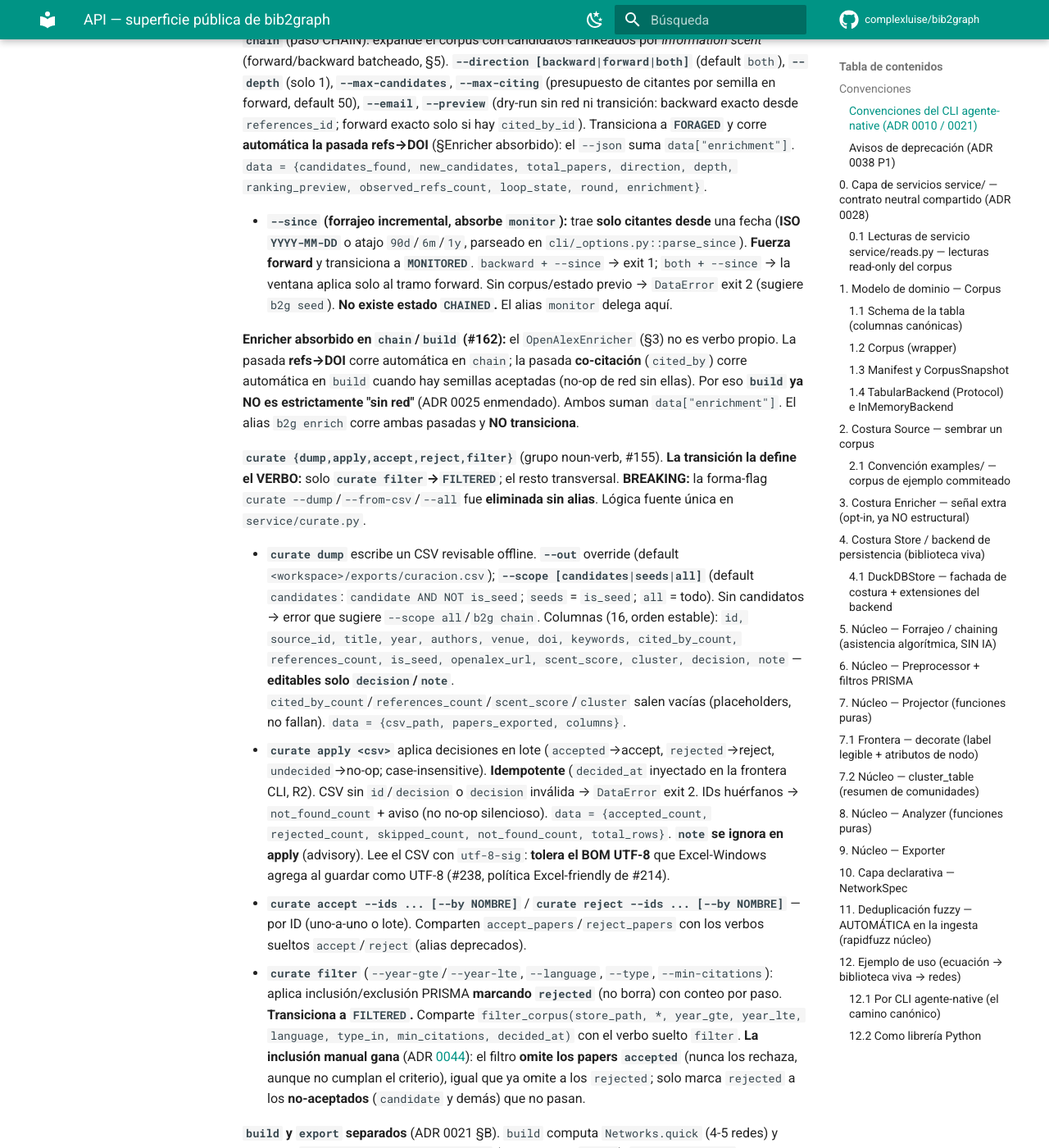
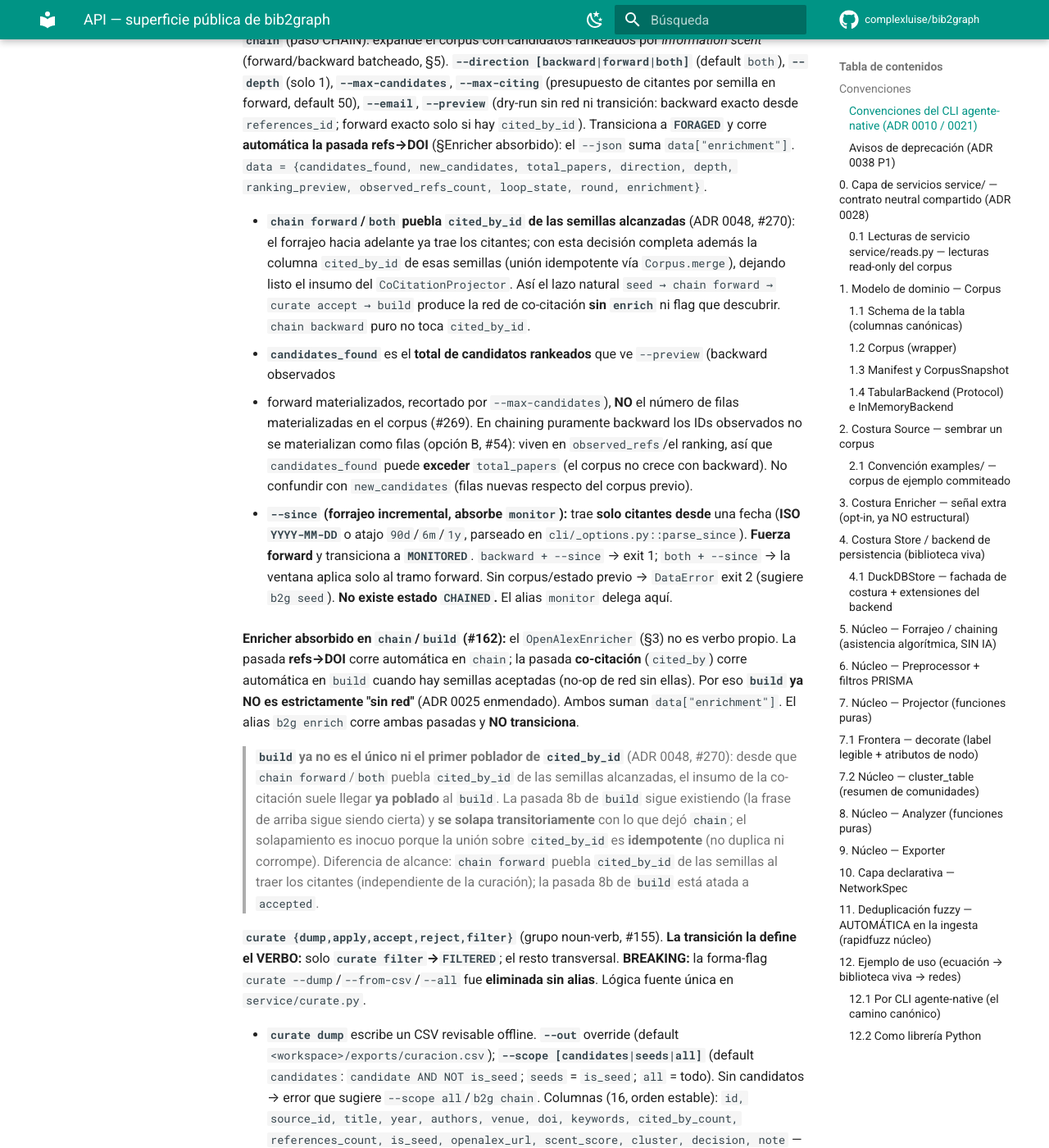
Before and after one commit to complexluise/bib2graph, an MkDocs documentation site: the page built from docs/API.md, in a window 1280 px wide and 1400 px high, scrolled down 2555 px. Shown: the whole window at 82% size. Built offline with MkDocs 1.6.1 and Material for MkDocs 9.7.7, drawn with Linux system fonts in a browser that asks for light colours; comment, search, counter and statistics services are not loaded; some of the changed text lies outside the part shown.

Commit message:
docs(chain): sincroniza API.md y features con backward count + co-citación (ADR 0048)
- API.md §chain: candidates_found = total rankeado (puede exceder
  total_papers en backward puro, #269); chain forward/both puebla
  cited_by_id (ADR 0048); build ya no es el único poblador.
- features/B-forrajear.feature: quita invariante rota total_papers>=
  candidates_found; escenario nuevo de co-citación por chain forward.
- features/D-redes.feature: co-citación aparece con cited_by_id poblado,
  no solo tras enrich.
- chain.py docstring: preview forward exacto tras enrich o chain forward.

Co-Authored-By: Claude Opus 4.8 (1M context) <noreply@anthropic.com>

```diff
--- a/docs/API.md
+++ b/docs/API.md
@@ -99,6 +99,19 @@ desde `references_id`; forward exacto solo si hay `cited_by_id`). Transiciona a
 {candidates_found, new_candidates, total_papers, direction, depth, ranking_preview, observed_refs_count,
 loop_state, round, enrichment}`.
 
+- **`chain forward`/`both` puebla `cited_by_id` de las semillas alcanzadas** (ADR 0048, #270): el
+  forrajeo hacia adelante ya trae los citantes; con esta decisión completa además la columna
+  `cited_by_id` de esas semillas (unión idempotente vía `Corpus.merge`), dejando listo el insumo del
+  `CoCitationProjector`. Así el lazo natural `seed → chain forward → curate accept → build` produce la
+  red de co-citación **sin `enrich`** ni flag que descubrir. `chain backward` puro no toca
+  `cited_by_id`.
+- **`candidates_found`** es el **total de candidatos rankeados** que ve `--preview` (backward observados
+  + forward materializados, recortado por `--max-candidates`), **NO** el número de filas materializadas
+  en el corpus (#269). En chaining puramente backward los IDs observados no se materializan como filas
+  (opción B, #54): viven en `observed_refs`/el ranking, así que `candidates_found` puede **exceder**
+  `total_papers` (el corpus no crece con backward). No confundir con `new_candidates` (filas nuevas
+  respecto del corpus previo).
+
 - **`--since` (forrajeo incremental, absorbe `monitor`):** trae **solo citantes desde** una fecha
   (**ISO `YYYY-MM-DD`** o atajo `90d`/`6m`/`1y`, parseado en `cli/_options.py::parse_since`). **Fuerza
   forward** y transiciona a **`MONITORED`**. `backward + --since` → exit 1; `both + --since` → la ventana
@@ -110,6 +123,14 @@ pasada **refs→DOI** corre automática en `chain`; la pasada **co-citación** (
 en `build` cuando hay semillas aceptadas (no-op de red sin ellas). Por eso **`build` ya NO es
 estrictamente "sin red"** (ADR 0025 enmendado). Ambos suman `data["enrichment"]`. El alias `b2g enrich`
 corre ambas pasadas y **NO transiciona**.
+
+> **`build` ya no es el único ni el primer poblador de `cited_by_id`** (ADR 0048, #270): desde que
+> `chain forward`/`both` puebla `cited_by_id` de las semillas alcanzadas, el insumo de la co-citación
+> suele llegar **ya poblado** al `build`. La pasada 8b de `build` sigue existiendo (la frase de arriba
+> sigue siendo cierta) y **se solapa transitoriamente** con lo que dejó `chain`; el solapamiento es
+> inocuo porque la unión sobre `cited_by_id` es **idempotente** (no duplica ni corrompe). Diferencia de
+> alcance: `chain forward` puebla `cited_by_id` de las semillas al traer los citantes (independiente de
+> la curación); la pasada 8b de `build` está atada a `accepted`.
 
 **`curate {dump,apply,accept,reject,filter}`** (grupo noun-verb, #155). **La transición la define el
 VERBO:** solo **`curate filter`→`FILTERED`**; el resto transversal. **BREAKING:** la forma-flag
@@ -1316,9 +1337,11 @@ completo** (crítica #2). La **co-citación** es la más cara (segundo nivel de
   (`id`) es el nodo.
 - **Co-citación:** el `CoCitationProjector` cuenta **`cited_by_id` compartido** = los **citantes
   compartidos** de la metodología (la frase "citantes con sus citas" ≡ `cited_by_id` compartido).
-  Proyecta con scope `seeds_only`. La co-citación es **end-to-end**: la pasada `cited_by` que corre
-  automática en `build` (cuando hay aceptadas) puebla `cited_by_id` con el 2º nivel de fetch del
-  `OpenAlexEnricher` (ADR 0007/0025), y `Networks.quick` la incluye cuando esa columna está poblada (§10).
+  Proyecta con scope `seeds_only`. La co-citación es **end-to-end**: `cited_by_id` se puebla con el 2º
+  nivel de fetch — desde **`chain forward`/`both`** (ADR 0048/#270, al traer los citantes de las
+  semillas alcanzadas) y/o desde la pasada `cited_by` de **`build`** (cuando hay aceptadas; ADR
+  0007/0025), unión idempotente entre ambas —, y `Networks.quick` la incluye cuando esa columna está
+  poblada (§10).
 - **Los proyectores siguen PUROS — NO setean atributos de nodo** (ADR 0014): producen
   un `nx.Graph` con **ids crudos** como nodos (`doi:…`, `I185261750`, un ORCID), **sin** `label`. La
   legibilidad (label + atributos) la inyecta la **capa `decorate` (§7.1)**, que es la **frontera**
```
Also changed, not shown: 3 other files.
